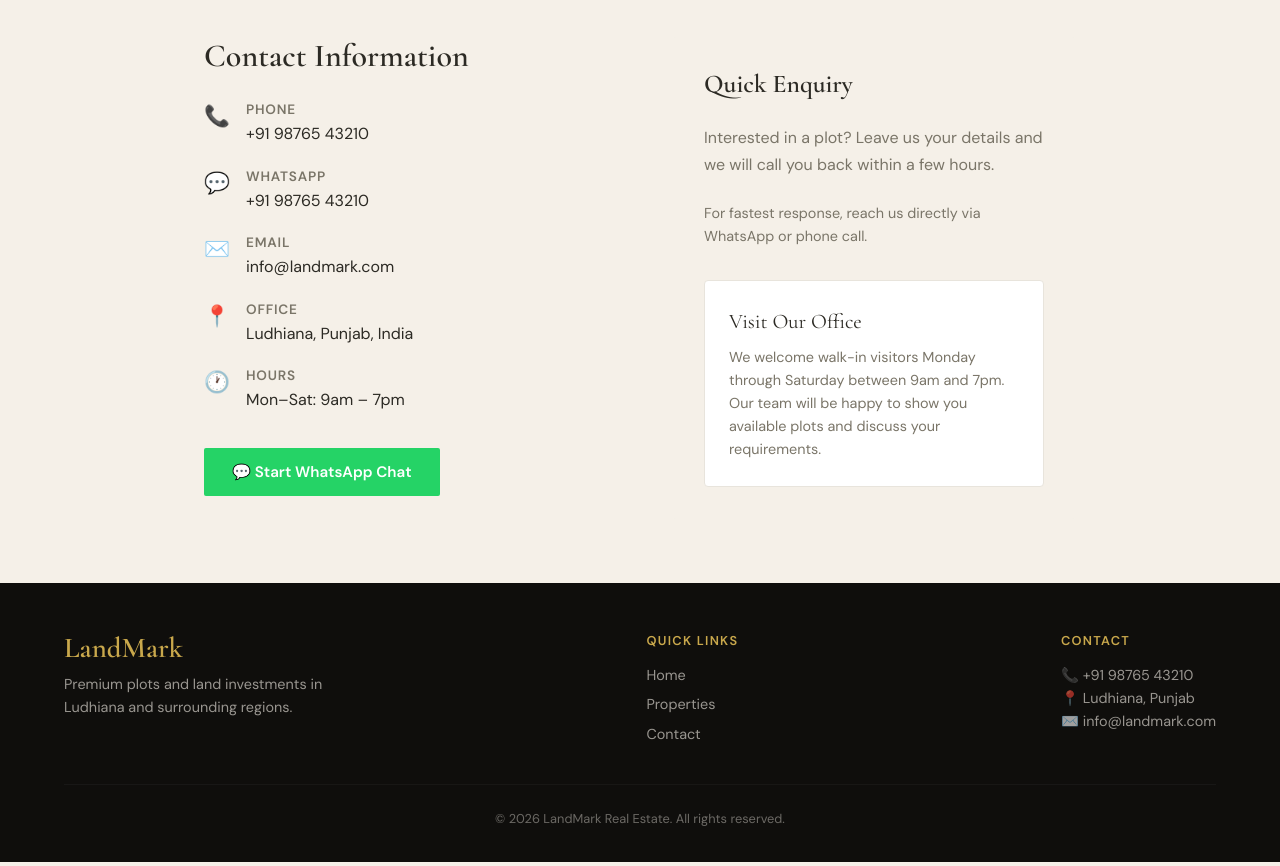
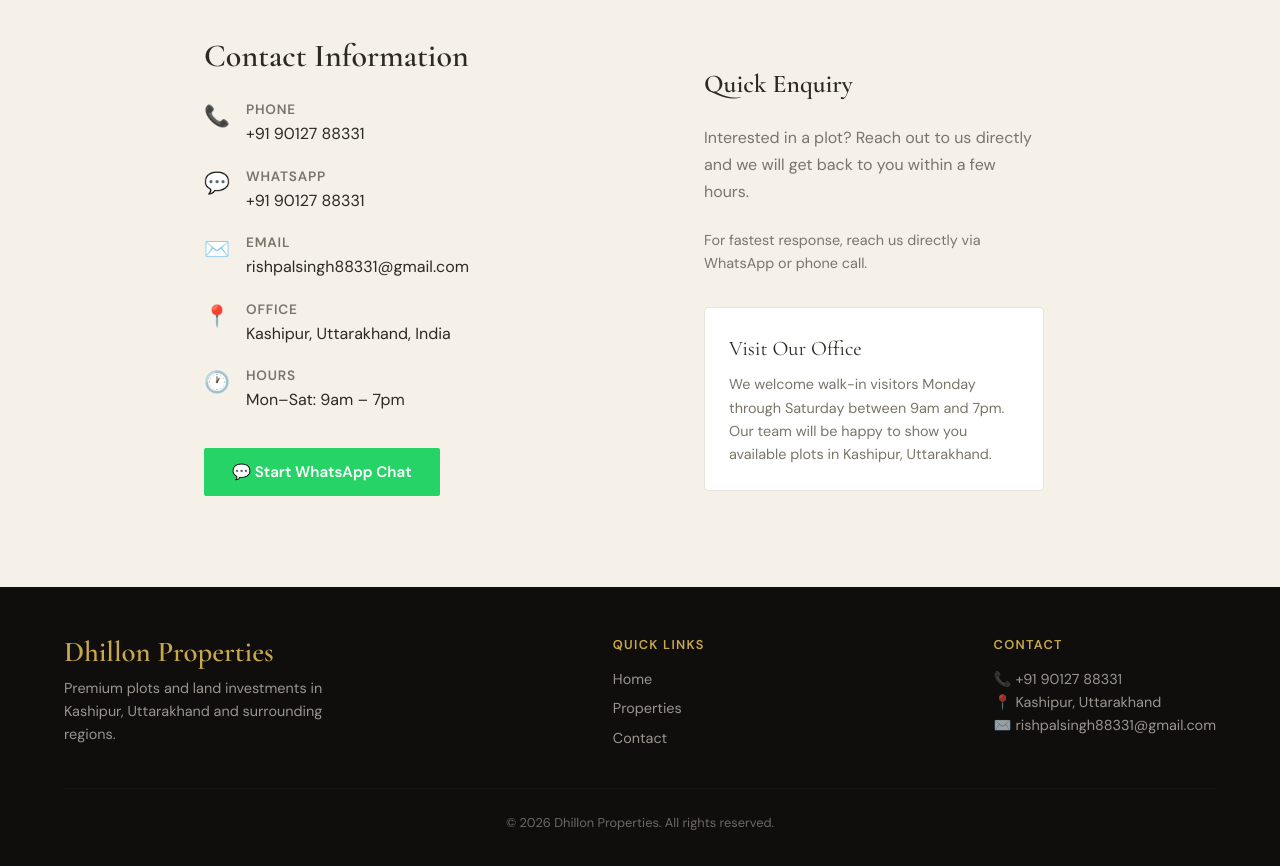
Before and after one commit to vanshdeep3031/real-estate-project, a React (Create React App) app in the folder client/: page /contact in a window 1280 px wide. Shown: the part 300-1166 px from the top of the page. Built offline with nearby package versions, Linux system fonts and the light colour scheme; no server answers; the HTML template or start-up script is replaced by a standard one.

Commit message:
rebrand to Dhillon Properties

```diff
--- a/client/src/components/Footer.js
+++ b/client/src/components/Footer.js
@@ -5,24 +5,24 @@ export default function Footer() {
     <footer style={{ background: "#0f0e0c", color: "#f5f0e8", padding: "3rem 5% 2rem" }}>
       <div style={{ display: "flex", justifyContent: "space-between", flexWrap: "wrap", gap: "2rem", marginBottom: "2rem" }}>
         <div>
-          <h3 style={{ fontFamily: "'Cormorant Garamond', serif", color: "#c9a84c", fontSize: "1.8rem", marginBottom: "0.5rem" }}>LandMark</h3>
-          <p style={{ opacity: 0.6, fontSize: "0.9rem", maxWidth: "260px" }}>Premium plots and land investments in Ludhiana and surrounding regions.</p>
+          <h3 style={{ fontFamily: "'Cormorant Garamond', serif", color: "#c9a84c", fontSize: "1.8rem", marginBottom: "0.5rem" }}>Dhillon Properties</h3>
+          <p style={{ opacity: 0.6, fontSize: "0.9rem", maxWidth: "260px" }}>Premium plots and land investments in Kashipur, Uttarakhand and surrounding regions.</p>
         </div>
         <div>
           <p style={{ fontWeight: 600, marginBottom: "0.8rem", letterSpacing: "0.1em", fontSize: "0.8rem", textTransform: "uppercase", color: "#c9a84c" }}>Quick Links</p>
           {[["Home", "/"], ["Properties", "/plots"], ["Contact", "/contact"]].map(([l, h]) => (
-            <a key={h} href={h} style={{ display: "block", opacity: 0.6, fontSize: "0.9rem", marginBottom: "0.4rem" }}>{l}</a>
+            <a key={h} href={h} style={{ display: "block", opacity: 0.6, fontSize: "0.9rem", marginBottom: "0.4rem", color: "#f5f0e8" }}>{l}</a>
           ))}
         </div>
         <div>
           <p style={{ fontWeight: 600, marginBottom: "0.8rem", letterSpacing: "0.1em", fontSize: "0.8rem", textTransform: "uppercase", color: "#c9a84c" }}>Contact</p>
-          <p style={{ opacity: 0.6, fontSize: "0.9rem" }}>📞 +91 98765 43210</p>
-          <p style={{ opacity: 0.6, fontSize: "0.9rem" }}>📍 Ludhiana, Punjab</p>
-          <p style={{ opacity: 0.6, fontSize: "0.9rem" }}>✉️ info@landmark.com</p>
+          <p style={{ opacity: 0.6, fontSize: "0.9rem" }}>📞 +91 90127 88331</p>
+          <p style={{ opacity: 0.6, fontSize: "0.9rem" }}>📍 Kashipur, Uttarakhand</p>
+          <p style={{ opacity: 0.6, fontSize: "0.9rem" }}>✉️ rishpalsingh88331@gmail.com</p>
         </div>
       </div>
       <div style={{ borderTop: "1px solid rgba(255,255,255,0.1)", paddingTop: "1.5rem", textAlign: "center", opacity: 0.4, fontSize: "0.8rem" }}>
-        © {new Date().getFullYear()} LandMark Real Estate. All rights reserved.
+        © {new Date().getFullYear()} Dhillon Properties. All rights reserved.
       </div>
     </footer>
   );
--- a/client/src/components/Navbar.js
+++ b/client/src/components/Navbar.js
@@ -5,8 +5,7 @@ const styles = {
   nav: {
     position: "fixed", top: 0, left: 0, right: 0, zIndex: 100,
     display: "flex", alignItems: "center", justifyContent: "space-between",
-    padding: "0 5%", height: "70px",
-    transition: "all 0.3s ease",
+    padding: "0 5%", height: "70px", transition: "all 0.3s ease",
   },
   navScrolled: {
     background: "rgba(15,14,12,0.97)", backdropFilter: "blur(10px)",
@@ -15,24 +14,19 @@ const styles = {
   navTop: { background: "transparent" },
   logo: {
     fontFamily: "'Cormorant Garamond', serif",
-    fontSize: "1.6rem", fontWeight: 700,
-    color: "#c9a84c", letterSpacing: "0.02em",
+    fontSize: "1.6rem", fontWeight: 700, color: "#c9a84c", letterSpacing: "0.02em",
   },
   links: { display: "flex", gap: "2rem", alignItems: "center", listStyle: "none" },
-  link: { color: "#f5f0e8", fontSize: "0.9rem", letterSpacing: "0.08em", textTransform: "uppercase", opacity: 0.85, transition: "opacity 0.2s" },
+  link: { color: "#f5f0e8", fontSize: "0.9rem", letterSpacing: "0.08em", textTransform: "uppercase", opacity: 0.85 },
   adminBtn: {
     background: "transparent", border: "1px solid #c9a84c",
     color: "#c9a84c", padding: "8px 20px", fontSize: "0.78rem",
     letterSpacing: "0.1em", textTransform: "uppercase", borderRadius: "2px",
-    transition: "all 0.2s",
   },
-  hamburger: { display: "none", flexDirection: "column", gap: "5px", background: "none", border: "none", cursor: "pointer" },
-  bar: { width: "24px", height: "2px", background: "#f5f0e8", display: "block" },
 };
 
 export default function Navbar() {
   const [scrolled, setScrolled] = useState(false);
-  const [open, setOpen] = useState(false);
   const location = useLocation();
 
   useEffect(() => {
@@ -41,19 +35,15 @@ export default function Navbar() {
     return () => window.removeEventListener("scroll", onScroll);
   }, []);
 
-  useEffect(() => setOpen(false), [location]);
-
   return (
     <nav style={{ ...styles.nav, ...(scrolled ? styles.navScrolled : styles.navTop) }}>
-      <Link to="/" style={styles.logo}>LandMark</Link>
+      <Link to="/" style={styles.logo}>Dhillon Properties</Link>
       <ul style={styles.links}>
         {[["Home", "/"], ["Properties", "/plots"], ["Contact", "/contact"]].map(([label, path]) => (
           <li key={path}><Link to={path} style={styles.link}>{label}</Link></li>
         ))}
         <li>
-          <Link to="/admin">
-            <button style={styles.adminBtn}>Admin</button>
-          </Link>
+          <Link to="/admin"><button style={styles.adminBtn}>Admin</button></Link>
         </li>
       </ul>
     </nav>
--- a/client/src/pages/Contact.js
+++ b/client/src/pages/Contact.js
@@ -11,10 +11,10 @@ export default function Contact() {
         <div>
           <h2 style={{ fontFamily: "'Cormorant Garamond', serif", fontSize: "2rem", marginBottom: "1.5rem" }}>Contact Information</h2>
           {[
-            ["📞", "Phone", "+91 98765 43210"],
-            ["💬", "WhatsApp", "+91 98765 43210"],
-            ["✉️", "Email", "info@landmark.com"],
-            ["📍", "Office", "Ludhiana, Punjab, India"],
+            ["📞", "Phone", "+91 90127 88331"],
+            ["💬", "WhatsApp", "+91 90127 88331"],
+            ["✉️", "Email", "rishpalsingh88331@gmail.com"],
+            ["📍", "Office", "Kashipur, Uttarakhand, India"],
             ["🕐", "Hours", "Mon–Sat: 9am – 7pm"],
           ].map(([icon, label, val]) => (
             <div key={label} style={{ display: "flex", gap: "1rem", marginBottom: "1.2rem", alignItems: "flex-start" }}>
@@ -25,7 +25,7 @@ export default function Contact() {
               </div>
             </div>
           ))}
-          <a href="https://wa.me/919876543210" target="_blank" rel="noreferrer">
+          <a href="https://wa.me/919012788331?text=Hi, I'm interested in a plot" target="_blank" rel="noreferrer">
             <button style={{ background: "#25D366", border: "none", color: "#fff", padding: "14px 28px", fontWeight: 600, borderRadius: "2px", cursor: "pointer", marginTop: "1rem", fontSize: "0.95rem" }}>
               💬 Start WhatsApp Chat
             </button>
@@ -34,14 +34,14 @@ export default function Contact() {
         <div style={{ background: "#f5f0e8", padding: "2rem", borderRadius: "4px" }}>
           <h3 style={{ fontFamily: "'Cormorant Garamond', serif", fontSize: "1.6rem", marginBottom: "1.5rem" }}>Quick Enquiry</h3>
           <p style={{ color: "#7a7568", lineHeight: 1.7, marginBottom: "1.5rem" }}>
-            Interested in a plot? Leave us your details and we will call you back within a few hours.
+            Interested in a plot? Reach out to us directly and we will get back to you within a few hours.
           </p>
           <p style={{ color: "#7a7568", fontSize: "0.9rem" }}>
             For fastest response, reach us directly via WhatsApp or phone call.
           </p>
           <div style={{ marginTop: "2rem", padding: "1.5rem", background: "#fff", borderRadius: "4px", border: "1px solid #e8e4dc" }}>
             <p style={{ fontFamily: "'Cormorant Garamond', serif", fontSize: "1.3rem", marginBottom: "0.5rem" }}>Visit Our Office</p>
-            <p style={{ color: "#7a7568", fontSize: "0.9rem" }}>We welcome walk-in visitors Monday through Saturday between 9am and 7pm. Our team will be happy to show you available plots and discuss your requirements.</p>
+            <p style={{ color: "#7a7568", fontSize: "0.9rem" }}>We welcome walk-in visitors Monday through Saturday between 9am and 7pm. Our team will be happy to show you available plots in Kashipur, Uttarakhand.</p>
           </div>
         </div>
       </div>
--- a/client/src/pages/Home.js
+++ b/client/src/pages/Home.js
@@ -18,10 +18,9 @@ export default function Home() {
         display: "flex", alignItems: "center", justifyContent: "center", textAlign: "center",
         padding: "6rem 5% 4rem", position: "relative", overflow: "hidden",
       }}>
-        {/* Background decoration */}
-        <div style={{ position: "absolute", inset: 0, backgroundImage: "radial-gradient(circle at 30% 50%, rgba(201,168,76,0.06) 0%, transparent 60%), radial-gradient(circle at 70% 20%, rgba(201,168,76,0.04) 0%, transparent 50%)" }} />
+        <div style={{ position: "absolute", inset: 0, backgroundImage: "radial-gradient(circle at 30% 50%, rgba(201,168,76,0.06) 0%, transparent 60%)" }} />
         <div style={{ position: "relative", maxWidth: "800px" }}>
-          <p style={{ color: "#c9a84c", letterSpacing: "0.3em", fontSize: "0.8rem", textTransform: "uppercase", marginBottom: "1.5rem" }}>Premium Real Estate · Ludhiana, Punjab</p>
+          <p style={{ color: "#c9a84c", letterSpacing: "0.3em", fontSize: "0.8rem", textTransform: "uppercase", marginBottom: "1.5rem" }}>Premium Real Estate · Kashipur, Uttarakhand</p>
           <h1 style={{ fontFamily: "'Cormorant Garamond', serif", fontSize: "clamp(3rem, 7vw, 5.5rem)", color: "#f5f0e8", fontWeight: 600, lineHeight: 1.1, marginBottom: "1.5rem" }}>
             Find Your Perfect<br /><span style={{ color: "#c9a84c" }}>Plot of Land</span>
           </h1>
@@ -30,7 +29,7 @@ export default function Home() {
           </p>
           <div style={{ display: "flex", gap: "1rem", justifyContent: "center", flexWrap: "wrap" }}>
             <Link to="/plots">
-              <button style={{ background: "#c9a84c", border: "none", color: "#0f0e0c", padding: "14px 36px", fontSize: "0.9rem", fontWeight: 600, letterSpacing: "0.08em", textTransform: "uppercase", borderRadius: "2px", cursor: "pointer", transition: "background 0.2s" }}>
+              <button style={{ background: "#c9a84c", border: "none", color: "#0f0e0c", padding: "14px 36px", fontSize: "0.9rem", fontWeight: 600, letterSpacing: "0.08em", textTransform: "uppercase", borderRadius: "2px", cursor: "pointer" }}>
                 View All Plots
               </button>
             </Link>
@@ -79,12 +78,12 @@ export default function Home() {
       <section style={{ background: "#0f0e0c", padding: "5rem 5%", color: "#f5f0e8" }}>
         <div style={{ textAlign: "center", marginBottom: "3rem" }}>
           <p style={{ color: "#c9a84c", letterSpacing: "0.2em", fontSize: "0.8rem", textTransform: "uppercase", marginBottom: "0.8rem" }}>Why Us</p>
-          <h2 style={{ fontFamily: "'Cormorant Garamond', serif", fontSize: "2.8rem" }}>The LandMark Difference</h2>
+          <h2 style={{ fontFamily: "'Cormorant Garamond', serif", fontSize: "2.8rem" }}>The Dhillon Difference</h2>
         </div>
         <div style={{ display: "grid", gridTemplateColumns: "repeat(auto-fill, minmax(240px, 1fr))", gap: "2rem" }}>
           {[
             ["🔒", "Clear Titles", "Every plot comes with verified, dispute-free legal documentation."],
-            ["📍", "Prime Locations", "Strategically located plots with excellent connectivity."],
+            ["📍", "Prime Locations", "Strategically located plots in Kashipur with excellent connectivity."],
             ["💰", "Best Value", "Fair pricing with transparent dealing — no hidden charges."],
             ["🤝", "Trusted Since 2010", "Over a decade of trust and successful transactions."],
           ].map(([icon, title, desc]) => (
@@ -101,7 +100,7 @@ export default function Home() {
       <section style={{ padding: "5rem 5%", textAlign: "center", background: "linear-gradient(135deg, #f5f0e8 0%, #ede7d9 100%)" }}>
         <h2 style={{ fontFamily: "'Cormorant Garamond', serif", fontSize: "2.5rem", marginBottom: "1rem" }}>Interested in a Plot?</h2>
         <p style={{ color: "#7a7568", marginBottom: "2rem" }}>Get in touch today. We respond within 24 hours.</p>
-        <a href="https://wa.me/919876543210?text=Hi, I'm interested in a plot" target="_blank" rel="noreferrer">
+        <a href="https://wa.me/919012788331?text=Hi, I'm interested in a plot" target="_blank" rel="noreferrer">
           <button style={{ background: "#25D366", border: "none", color: "#fff", padding: "14px 36px", fontSize: "0.9rem", fontWeight: 600, borderRadius: "2px", cursor: "pointer", letterSpacing: "0.05em" }}>
             💬 Chat on WhatsApp
           </button>
```
